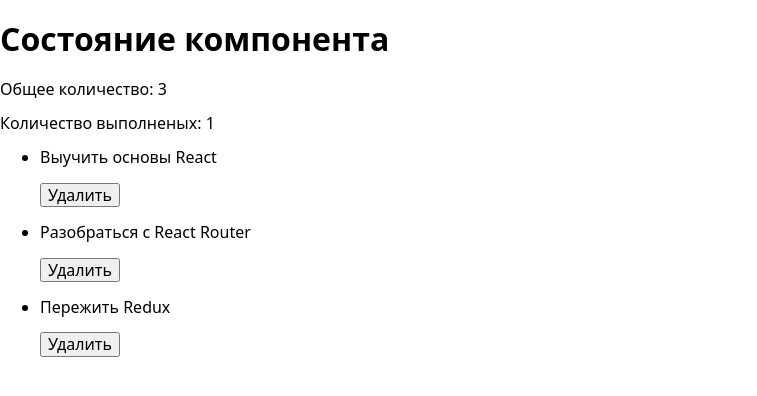
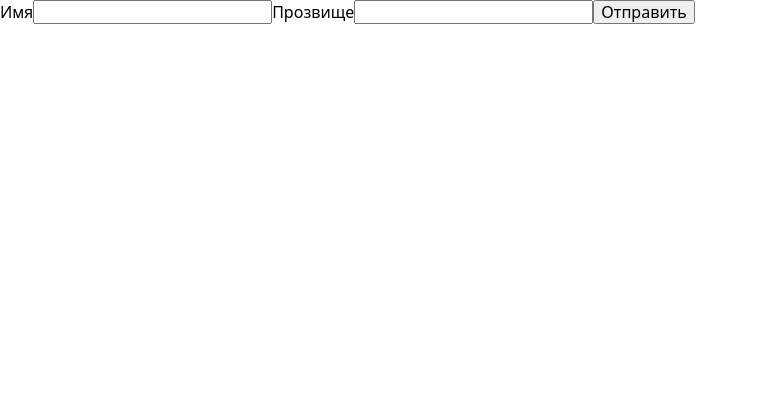
Before and after one commit to Viktor2020arey/react-homework-2, a React (Create React App) app: page / in a window 1280 px wide. Shown: the top 396 px of the page, without its empty margins (0-757 px from the left). Built offline with nearby package versions, Linux system fonts and the light colour scheme.

Commit message:
Вторая лекция

```diff
--- a/package.json
+++ b/package.json
@@ -10,6 +10,7 @@
     "react": "^17.0.2",
     "react-dom": "^17.0.2",
     "react-scripts": "4.0.3",
+    "shortid": "^2.2.16",
     "web-vitals": "^1.1.2"
   },
   "scripts": {
--- a/src/App.js
+++ b/src/App.js
@@ -3,9 +3,9 @@ import React, { Component } from "react";
 // import Counter from "./components/Counter/Counter";
 // import Dropdown from "./components/Dropdown/Dropdown";
 // import ColorPicker from "./components/ColorPicker";
-import TodoList from "./components/TodoList";
-import initialTodos from "./todos.json";
-
+// import TodoList from "./components/TodoList";
+// import initialTodos from "./todos.json";
+import Form from "./components/form";
 // const colorPickerOptions = [
 //   { label: "red", color: "#F44336" },
 //   { label: "green", color: "#4CAF50" },
@@ -17,7 +17,8 @@ import initialTodos from "./todos.json";
 
 class App extends Component {
   state = {
-    todos: initialTodos,
+    // todos: initialTodos,
+    inputValue: "",
   };
 
   deleteTodo = (todoId) => {
@@ -26,28 +27,33 @@ class App extends Component {
     }));
   };
 
+  formSubmitHandler = (data) => {
+    console.log(data);
+  };
+
   render() {
-    const { todos } = this.state;
+    // const { todos } = this.state;
 
-    const totalTodoCount = todos.length;
-    const completedTodoCount = todos.reduce(
-      (total, todo) => (todo.completed ? total + 1 : total),
-      0
-    );
+    // const totalTodoCount = todos.length;
+    // const completedTodoCount = todos.reduce(
+    //   (total, todo) => (todo.completed ? total + 1 : total),
+    //   0
+    // );
 
     return (
       <>
-        <h1>Состояние компонента</h1>
+        <Form onSubmit={this.formSubmitHandler} />
+        {/* <h1>Состояние компонента</h1> */}
         {/* <ColorPicker options={colorPickerOptions} /> */}
         {/* <Dropdown /> */}
         {/* <Counter initialValue={0} /> */}
-
+        {/*
         <div>
           <p>Общее количество: {totalTodoCount} </p>
           <p>Количество выполненых: {completedTodoCount}</p>
         </div>
 
-        <TodoList todos={todos} onDeleteTodo={this.deleteTodo} />
+        <TodoList todos={todos} onDeleteTodo={this.deleteTodo} /> */}
       </>
     );
   }
--- /dev/null
+++ b/src/components/form.js
@@ -0,0 +1,60 @@
+import React, { Component } from "react";
+
+import shortid from "shortid";
+
+class Form extends Component {
+  state = {
+    name: "",
+    tag: "",
+  };
+
+  nameInputId = shortid.generate();
+  tagInputId = shortid.generate();
+
+  chandleChange = (e) => {
+    const { name, value } = e.currentTarget;
+    this.setState({ [name]: value });
+  };
+
+  handleSubmit = (e) => {
+    e.preventDefault();
+    this.props.onSubmit(this.state);
+    this.reset();
+  };
+
+  reset = () => {
+    this.setState({ name: "", tag: "" });
+  };
+
+  render() {
+    return (
+      <>
+        <form onSubmit={this.handleSubmit}>
+          <label htmlFor={this.nameInputId}>
+            Имя
+            <input
+              type="text"
+              name="name"
+              value={this.state.name}
+              onChange={this.chandleChange}
+              id={this.nameInputId}
+            ></input>
+          </label>
+          <label htmlFor={this.tagInputId}>
+            Прозвище
+            <input
+              type="text"
+              name="tag"
+              value={this.state.tag}
+              onChange={this.chandleChange}
+              id={this.tagInputId}
+            ></input>
+          </label>
+          <button type="submit">Отправить</button>
+        </form>
+      </>
+    );
+  }
+}
+
+export default Form;
```
Also changed, not shown: 1 other file (tests, documents, lock files or other folders).
